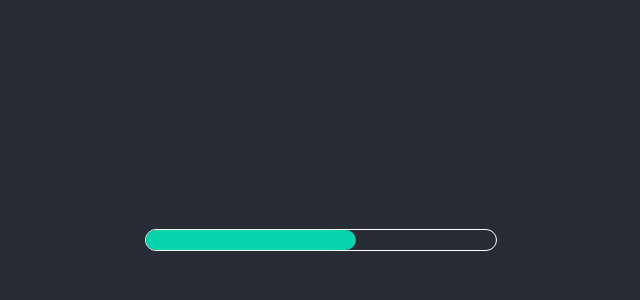
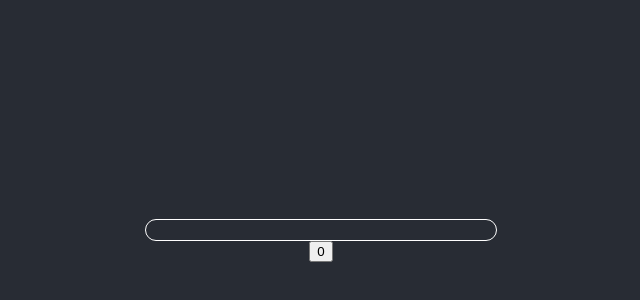
Before and after one commit to BritneyS/progress-bar, a React (Create React App) app: page / in a window 1280 px wide. Shown: the part 160-460 px from the top of the page, without its empty margins (319-959 px from the left). Built offline with nearby package versions, Linux system fonts and the light colour scheme.

Commit message:
Use button to increment percentage/width by 10

```diff
--- a/src/App.js
+++ b/src/App.js
@@ -1,14 +1,17 @@
-import React from 'react';
+import React, { useState } from 'react';
 import ProgressBar from './components/ProgressBar';
 import styled from "styled-components";
 
-const state = { percentage: 60 };
+function App() {
+  const [percentage, setPercentage] = useState(0);
 
-function App() {
   return (
     <AppContainer>
       <AppDiv>
-        <ProgressBar percentage={state.percentage} />
+        <ProgressBar percentage={percentage} />
+        <button onClick={() => setPercentage(percentage + 10)}>
+          {percentage}
+        </button>
       </AppDiv>
     </AppContainer>
   );
```
